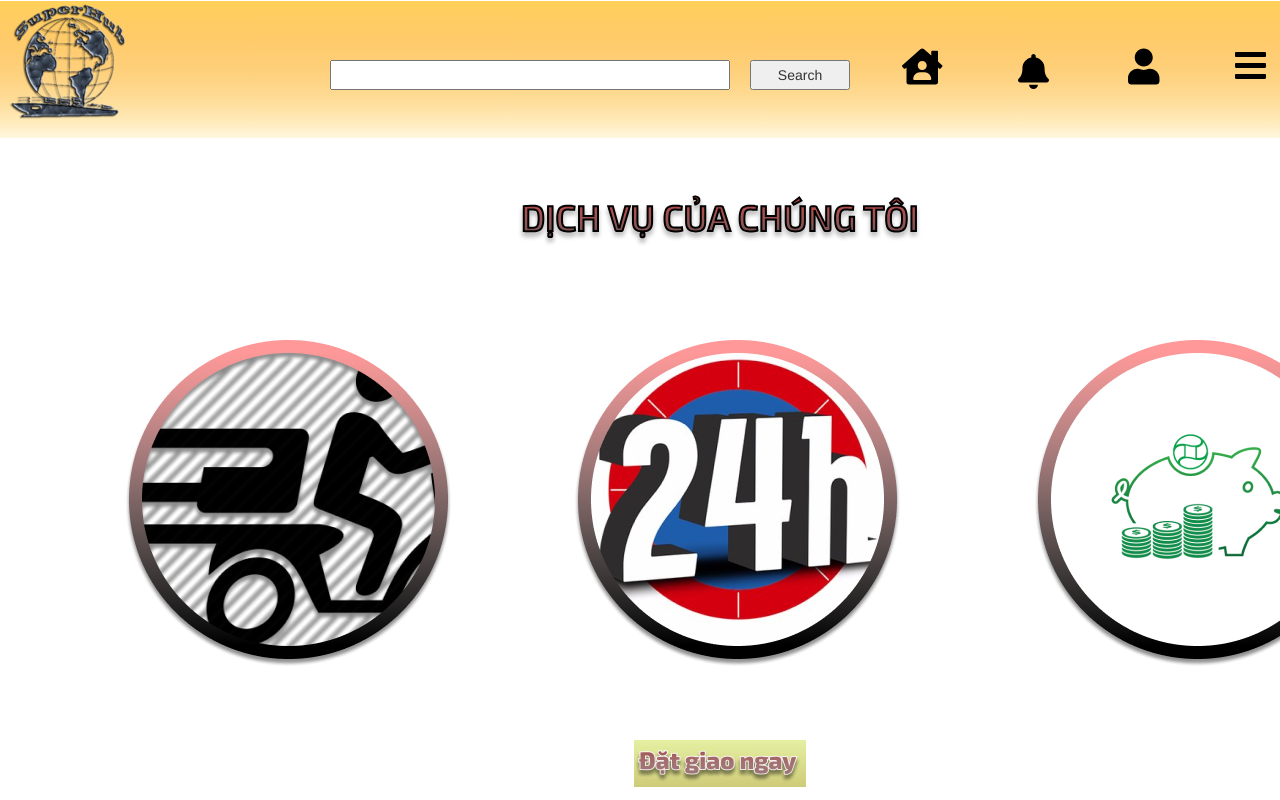
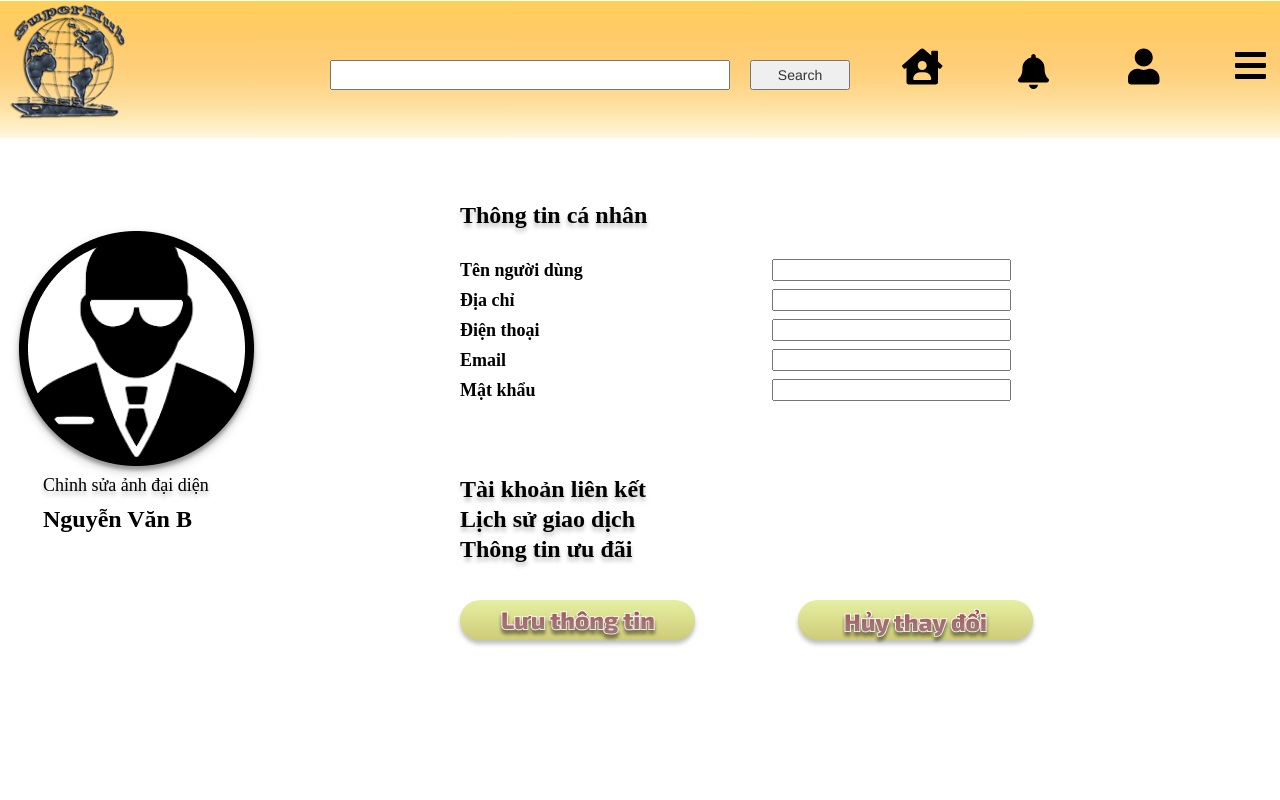
Before and after one commit to vongocnghia1610/DeleveryHub-FE, an Angular app in the folder My_project/HubDelivery/ClientApp/: page / in a window 1280 px wide. Shown: the top 800 px of the page. Built offline with nearby package versions, Linux system fonts and the light colour scheme.

Commit message:
Da xong trang chinh sua thong tin khach hang

```diff
--- /dev/null
+++ b/My_project/HubDelivery/ClientApp/src/app/profile/profile.component.css
@@ -0,0 +1,265 @@
+/* Rectangle 5 */
+.avatar {
+  /* Ellipse 1 */
+  position: absolute;
+  width: 235px;
+  height: 235px;
+  top:231px;
+  /*border: 9px solid #000000;*/
+  box-sizing: border-box;
+  filter: drop-shadow(0px 4px 4px rgba(0, 0, 0, 0.25));
+}
+.name {
+  /* Nguyễn Văn B */
+  position: absolute;
+  width: 211px;
+  height: 63px;
+  top: 504px;
+  left: 43px;
+  font-family: Encode Sans;
+  font-style: normal;
+  font-weight: 900;
+  font-size: 24px;
+  line-height: 30px;
+  color: #000000;
+}
+.editavatar {
+  /* Chỉnh sửa ảnh đại diện */
+  position: absolute;
+  width: 220px;
+  height: 39px;
+  top:474px;
+  left:43px;
+  font-family: Encode Sans;
+  font-style: normal;
+  font-weight: 500;
+  font-size: 18px;
+  line-height: 22px;
+  color: #000000;
+  text-shadow: 0px 4px 4px rgba(0, 0, 0, 0.25);
+}
+.txtthongtincanhan {
+  /* Thông tin cá nhân */
+  position: absolute;
+  width: 260px;
+  height: 31px;
+  top:200px;
+  left:460px;
+  font-family: Encode Sans;
+  font-style: normal;
+  font-weight: 600;
+  font-size: 24px;
+  line-height: 30px;
+  color: #000000;
+  text-shadow: 0px 4px 4px rgba(0, 0, 0, 0.25);
+}
+.txttennguoidung {
+  /* Tên người dùng */
+  position: absolute;
+  width: 239px;
+  height: 22px;
+  top: 259px;
+  left: 460px;
+  font-family: Encode Sans;
+  font-style: normal;
+  font-weight: 600;
+  font-size: 18px;
+  line-height: 22px;
+  color: #000000;
+}
+.tennguoidung {
+  /* example@gmail.com */
+  position: absolute;
+  width: 239px;
+  height: 22px;
+  top: 259px;
+  left: 772px;
+  font-family: Encode Sans;
+  font-style: normal;
+  font-weight: 100;
+  font-size: 18px;
+  line-height: 22px;
+  color: #000000;
+}
+.txtdiachi {
+  /* Địa chỉ */
+  position: absolute;
+  width: 239px;
+  height: 22px;
+  top:289px;
+  left:460px;
+  font-family: Encode Sans;
+  font-style: normal;
+  font-weight: 600;
+  font-size: 18px;
+  line-height: 22px;
+  color: #000000;
+}
+.diachi {
+  /* aaa,bbb,ccc */
+  position: absolute;
+  width: 239px;
+  height: 22px;
+  top: 289px;
+  left: 772px;
+  font-family: Encode Sans;
+  font-style: normal;
+  font-weight: 100;
+  font-size: 18px;
+  line-height: 22px;
+  color: #000000;
+}
+.txtdienthoai {
+  /* Điện thoại */
+  position: absolute;
+  width: 239px;
+  height: 22px;
+
+  top: 319px;
+  left: 460px;
+  font-family: Encode Sans;
+  font-style: normal;
+  font-weight: 600;
+  font-size: 18px;
+  line-height: 22px;
+  color: #000000;
+}
+.dienthoai { /* 085-444-5367 */
+  position: absolute;
+  width: 239px;
+  height: 22px;
+  top: 319px;
+  left: 772px;
+  font-family: Encode Sans;
+  font-style: normal;
+  font-weight: 100;
+  font-size: 18px;
+  line-height: 22px;
+  color: #000000;
+}
+.email { /* example@gmail.com */
+  position: absolute;
+  width: 239px;
+  height: 22px;
+  top: 349px;
+  left: 772px;
+  font-family: Encode Sans;
+  font-style: normal;
+  font-weight: 100;
+  font-size: 18px;
+  line-height: 22px;
+  text-decoration-line: underline;
+  color: #000000;
+}
+
+
+.txtemail {
+  /* Email */
+  position: absolute;
+  width: 239px;
+  height: 22px;
+  top: 349px;
+  left: 460px;
+  font-family: Encode Sans;
+  font-style: normal;
+  font-weight: 600;
+  font-size: 18px;
+  line-height: 22px;
+  color: #000000;
+}
+.matkhau { /* *************** */
+  position: absolute;
+  width: 239px;
+  height: 22px;
+  top: 379px;
+  left: 772px;
+  font-family: Encode Sans;
+  font-style: normal;
+  font-weight: 100;
+  font-size: 18px;
+  line-height: 22px;
+  color: #000000;
+}
+.txtmatkhau {
+  /* Mật khẩu */
+  position: absolute;
+  width: 239px;
+  height: 22px;
+  top: 379px;
+  left: 460px;
+  font-family: Encode Sans;
+  font-style: normal;
+  font-weight: 600;
+  font-size: 18px;
+  line-height: 22px;
+  color: #000000;
+}
+.taikhoanlienket {
+  /* Tài khoản liên kết */
+  position: absolute;
+  width: 260px;
+  height: 31px;
+  top:474px;
+  left:460px;
+  font-family: Encode Sans;
+  font-style: normal;
+  font-weight: 600;
+  font-size: 24px;
+  line-height: 30px;
+  color: #000000;
+  text-shadow: 0px 4px 4px rgba(0, 0, 0, 0.25);
+}
+.lichsugiaodich { /* Lịch sử giao dịch */
+  position: absolute;
+  width: 260px;
+  height: 31px;
+  top: 504px;
+  left: 460px;
+  font-family: Encode Sans;
+  font-style: normal;
+  font-weight: 600;
+  font-size: 24px;
+  line-height: 30px;
+  color: #000000;
+  text-shadow: 0px 4px 4px rgba(0, 0, 0, 0.25);
+}
+.thongtinuudai { /* Thông tin ưu đãi */
+  position: absolute;
+  width: 260px;
+  height: 31px;
+  top: 534px;
+  left: 460px;
+  font-family: Encode Sans;
+  font-style: normal;
+  font-weight: 600;
+  font-size: 24px;
+  line-height: 30px;
+  color: #000000;
+  text-shadow: 0px 4px 4px rgba(0, 0, 0, 0.25);
+}
+.luuthongtin {
+  /* Rectangle 12 */
+  position: absolute;
+  width: 235px;
+  height: 40px;
+  top:600px;
+  left:460px;
+  line-height:50px;
+  text-align:center;
+  background: linear-gradient(180deg, #E5F0A2 0%, rgba(255, 255, 255, 0) 100%), #CECB78;
+  box-shadow: 0px 4px 4px rgba(0, 0, 0, 0.25);
+  border-radius: 24px;
+}
+.huythaydoi {
+  /* Rectangle 13 */
+  position: absolute;
+  width: 235px;
+  height: 40px;
+  top: 600px;
+  left: 798px;
+  line-height: 50px;
+  text-align: center;
+  background: linear-gradient(180deg, #E5F0A2 0%, rgba(255, 255, 255, 0) 100%), #CECB78;
+  box-shadow: 0px 4px 4px rgba(0, 0, 0, 0.25);
+  border-radius: 24px;
+}
--- /dev/null
+++ b/My_project/HubDelivery/ClientApp/src/app/profile/profile.component.html
@@ -0,0 +1,35 @@
+<!DOCTYPE html>
+<html>
+<head>
+    <meta charset="utf-8" />
+    <title></title>
+</head>
+<body>
+  <div class="container"></div>
+  <div class="avatar">
+    <img src="../../assets/avatar.png" />
+  </div>
+  <div class="editavatar">Chỉnh sửa ảnh đại diện</div>
+  <div class="name">Nguyễn Văn B</div>
+  <div class="txtthongtincanhan">Thông tin cá nhân</div>
+  <div class="txttennguoidung">Tên người dùng</div>
+  <div class="txtdiachi">Địa chỉ</div>
+  <div class="txtdienthoai">Điện thoại</div>
+  <div class="txtemail">Email</div>
+  <div class="txtmatkhau">Mật khẩu</div>
+  <input type="text" class="tennguoidung" />
+  <input type="text" class="diachi" />
+  <input type="text" class="dienthoai" />
+  <input type="email" class="email" />
+  <input type="password" class="matkhau" />
+  <div class="taikhoanlienket">Tài khoản liên kết</div>
+  <div class="lichsugiaodich">Lịch sử giao dịch</div>
+  <div class="thongtinuudai">Thông tin ưu đãi</div>
+  <div class="luuthongtin">
+    <img src="../../assets/luuthongtin.png" />
+  </div>
+  <div class="huythaydoi">
+    <img src="../../assets/huythaydoi.png" />
+  </div>
+</body>
+</html>
--- /dev/null
+++ b/My_project/HubDelivery/ClientApp/src/app/profile/profile.component.ts
@@ -0,0 +1,16 @@
+
+import { Component, OnInit } from '@angular/core';
+
+@Component({
+  selector: 'app-profile',
+  templateUrl: './profile.component.html',
+  styleUrls: ['./profile.component.css']
+})
+export class ProfileComponent implements OnInit {
+
+  constructor() { }
+
+  ngOnInit(): void {
+  }
+
+}
```
Also changed, not shown: My_project/HubDelivery/ClientApp/src/app/app.module.ts (+4 -3 lines).
